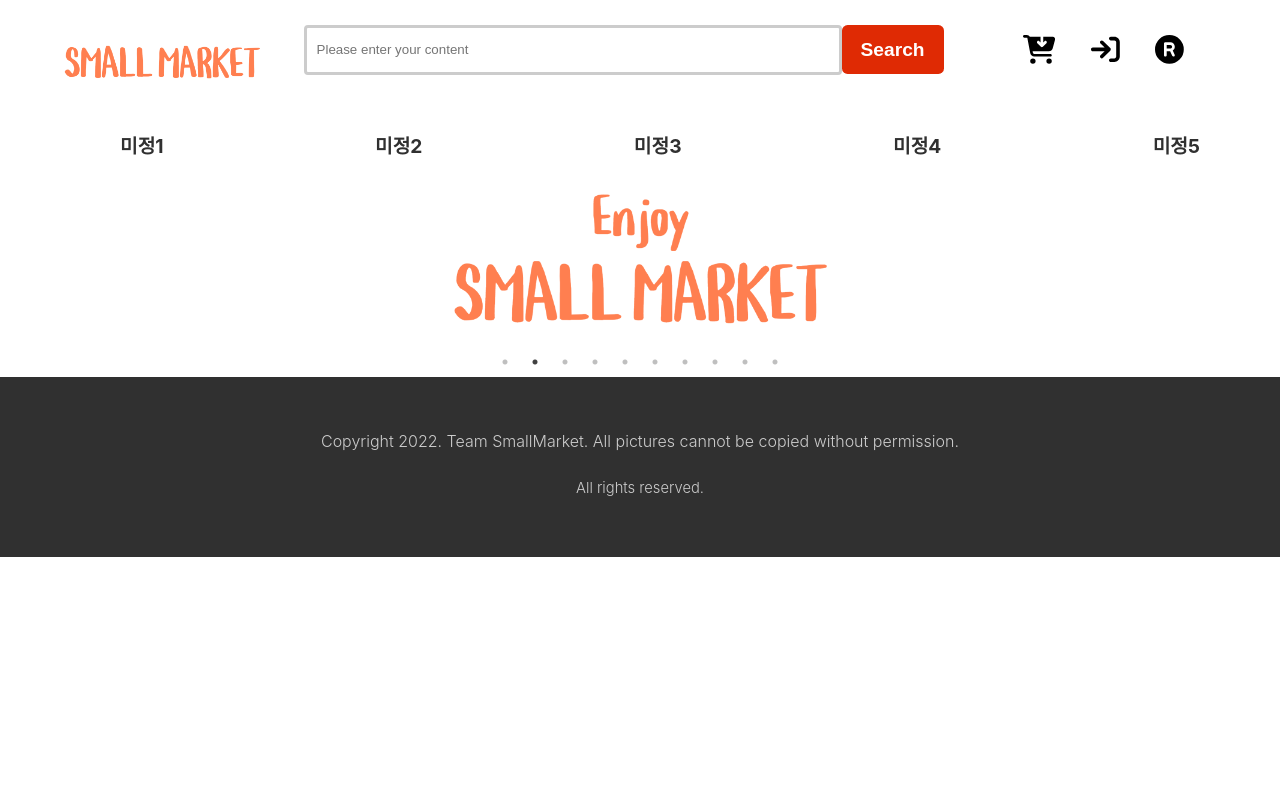
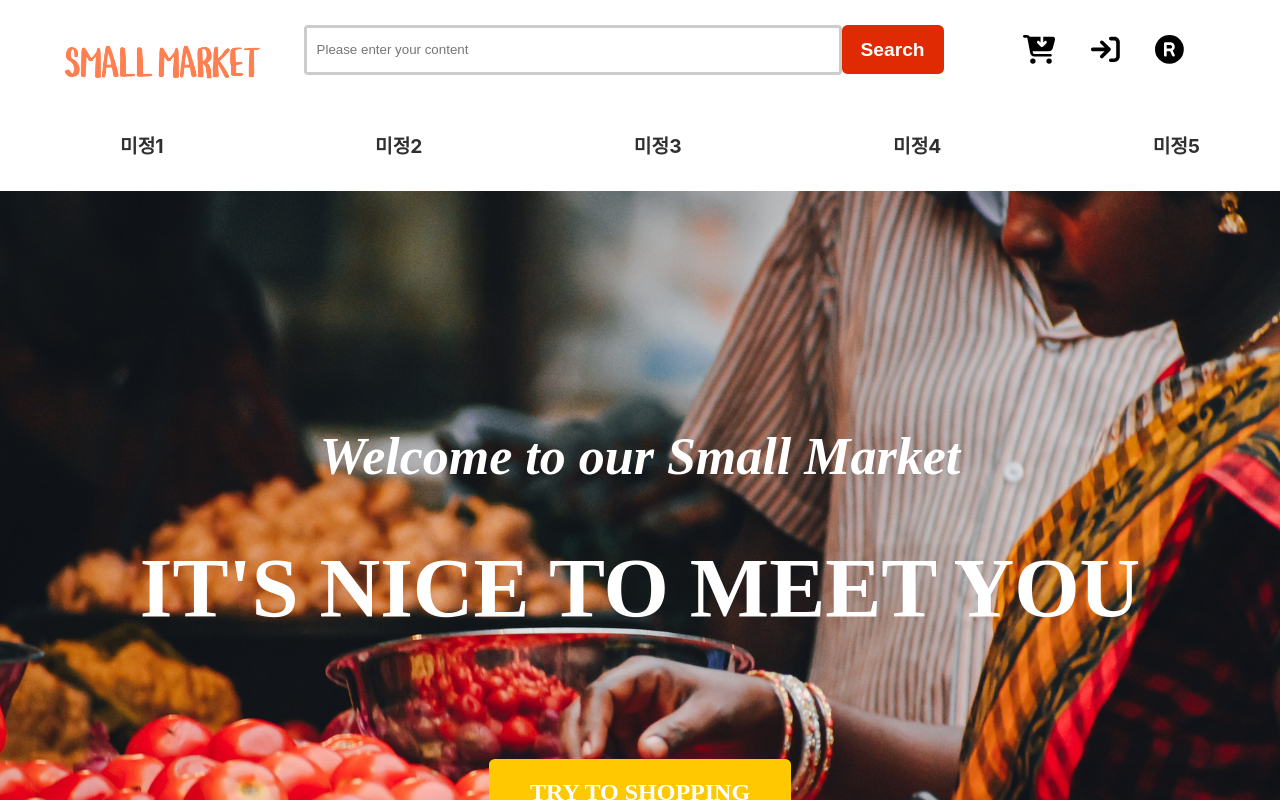
Before and after one commit to hovelopin/SmallMarket, a React (Create React App) app: page / in a window 1280 px wide. Shown: the top 800 px of the page. Built offline with nearby package versions, Linux system fonts and the light colour scheme.

Commit message:
customRouter 원상복구

```diff
--- a/src/components/router/customRouter.jsx
+++ b/src/components/router/customRouter.jsx
@@ -1,12 +1,11 @@
 import { BrowserRouter as Router, Route, Switch } from "react-router-dom"
 import Main from "@components/UI/container/main"
 import LoginContainer from "@components/UI/container/loginContainer"
-import Carousel from "../UI/blocks/carousel/carousel"
 const CustomRouter = () => {
     return (
         <Router>
             <Switch>
-                <Route exact path="/" component={Carousel} />
+                <Route exact path="/" component={Main} />
                 <Route exact path="/login" component={LoginContainer} />
             </Switch>
         </Router>
```
